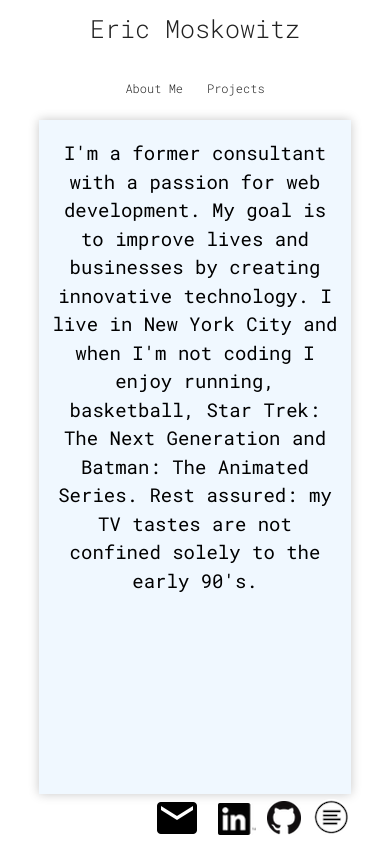
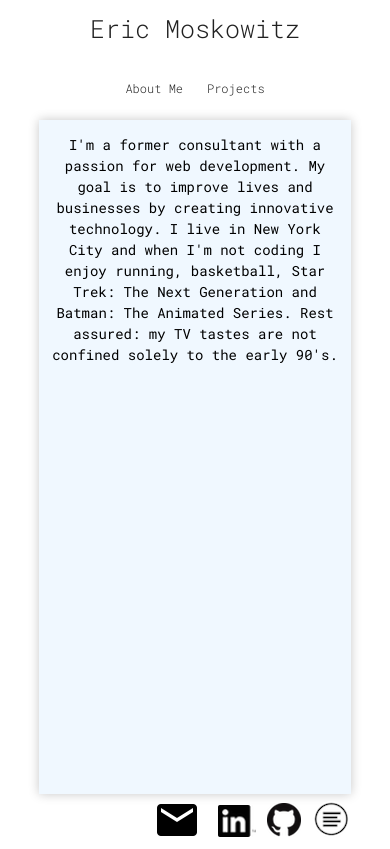
Before and after one commit to 3moz/mySite, a website: page public/index.html in a window 390 px wide. Both pictures are taken after a click on the item "About Me". Drawn offline with nearby package versions, Linux system fonts and the light colour scheme.

Commit message:
mobile styling aboutMe

```diff
--- a/public/index.html
+++ b/public/index.html
@@ -34,7 +34,7 @@
 
             <div id='phoneAboutMeContent' class='hide'>
 
-                <p>I'm a former consultant with a passion for web development. My goal is to improve lives and businesses by creating innovative technology. I live in New York City and when I'm not coding I enjoy running, basketball, Star Trek: The Next Generation and Batman: The Animated Series. Rest assured: my TV tastes are not confined solely to the early 90's.</p>
+                <p id='phoneAboutMeText'>I'm a former consultant with a passion for web development. My goal is to improve lives and businesses by creating innovative technology. I live in New York City and when I'm not coding I enjoy running, basketball, Star Trek: The Next Generation and Batman: The Animated Series. Rest assured: my TV tastes are not confined solely to the early 90's.</p>
 
                 <a target='_blank' id='phoneResumeIcon' href='assets/Eric_Moskowitz_Resume_082015.pdf' target='_blank'><img src="assets/round_resume_icon.png"></a>
                 <a target='_blank' id='phoneGithubIcon' href='https://github.com/3moz' target='_blank'>
--- a/public/styles.css
+++ b/public/styles.css
@@ -4,6 +4,21 @@
 @media (min-width: 826px) {
   .phone {
     display: none;
+  }
+}
+@media (max-width: 376px) and (max-height: 667px) {
+  #phoneAboutMeContent {
+    font-size: 19px;
+  }
+}
+@media (max-width: 321px) and (max-height: 568px) {
+  #phoneAboutMeContent {
+    font-size: 15px;
+  }
+}
+@media (max-width: 321px) and (max-height: 480px) {
+  #phoneAboutMeContent {
+    font-size: 14px;
   }
 }
 @media (max-width: 826px) {
@@ -35,23 +50,16 @@
   }
   #phoneAboutMeContent {
     position: absolute;
-    left: 30%;
-    top: 120px;
-    bottom: 10%;
     font-family: 'Roboto Mono';
-    font-size: 13px;
     font-weight: 400;
-    box-shadow: 4px 4px 6px #c7c7c7;
-    background-image: url("assets/cold_spring.jpg");
-    background-repeat: round;
     box-shadow: 0 0 10px #c7c7c7;
     left: 10%;
     right: 10%;
     bottom: 50px;
+    top: 120px;
     background-image: none;
     background-color: aliceblue;
     text-align: center;
-    font-size: 15px;
     color: black;
     padding-left: 10px;
     padding-right: 10px;
@@ -95,16 +103,6 @@
     box-shadow: 0 0 10px #c7c7c7;
     width: 80%;
     height: 20%;
-  }
-}
-@media (max-width: 826px) and (max-height: 568px), (max-width: 826px) and (min-height: 519px) {
-  #phoneAboutMeContent {
-    font-size: 15px;
-  }
-}
-@media (max-width: 826px) and (min-height: 667px) {
-  #phoneAboutMeContent {
-    font-size: 19px;
   }
 }
 li {
```
